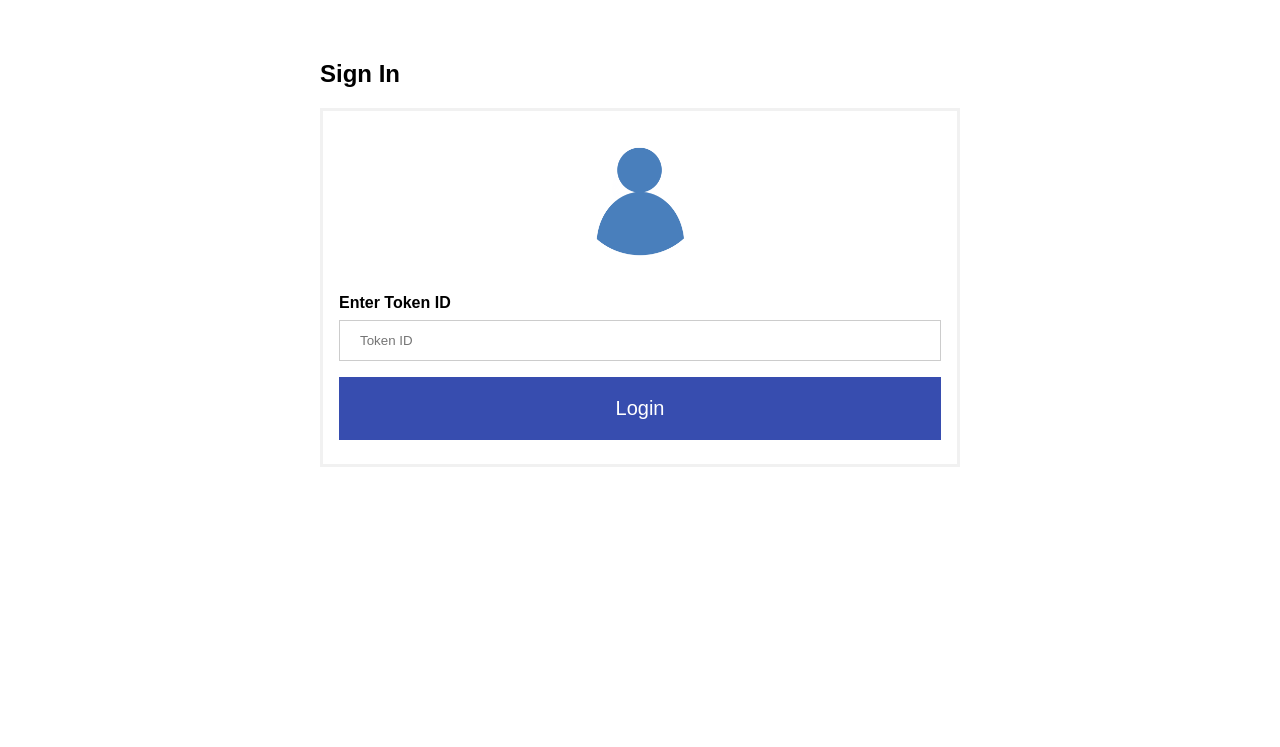
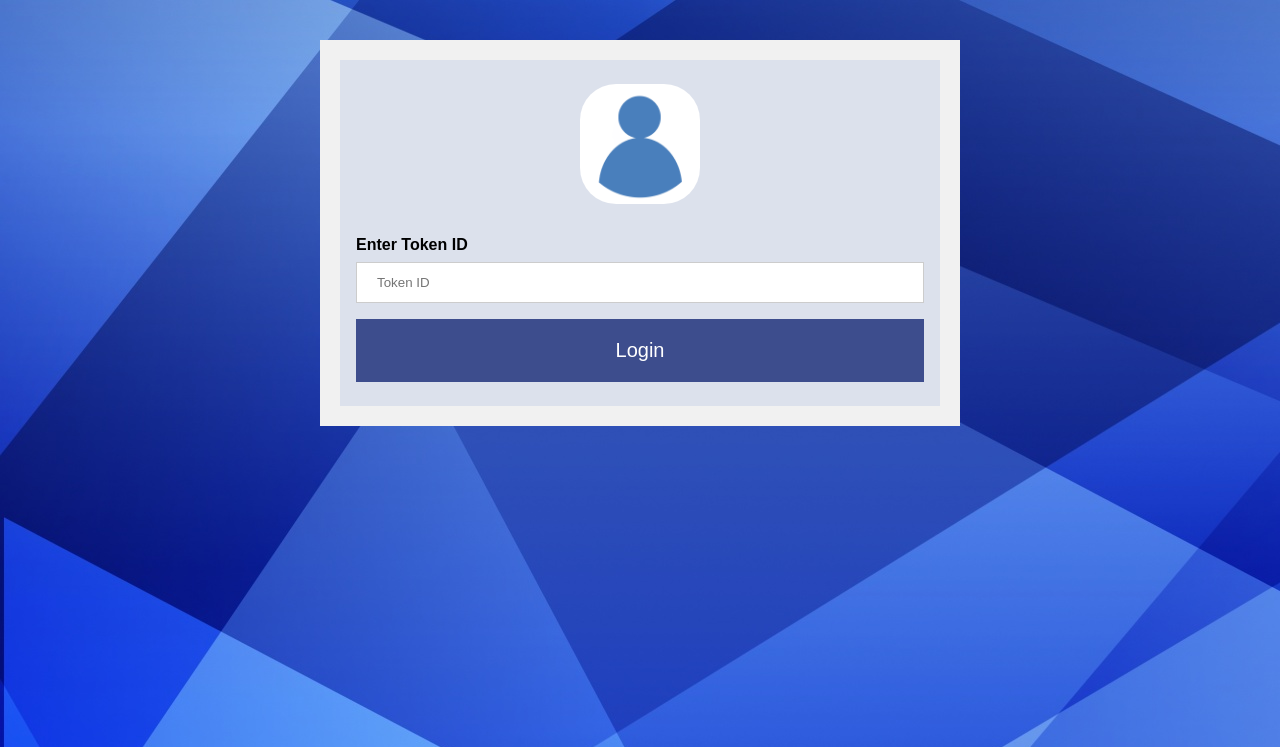
Before and after one commit to mikhail-tsir/ImgLblr, a Flask app: page / in a window 1280 px wide. Shown: the top 747 px of the page. Run offline with Flask 2, Linux system fonts and the light colour scheme.

Commit message:
add stuff

```diff
--- a/Web/static/index.js
+++ b/Web/static/index.js
@@ -1,5 +1,7 @@
 function authenticate(){
     console.log("TESTING");
+
+    // Pushing ID to local storage
     var tokenId = document.getElementById("frm1");
     localStorage.setItem("Token Id", tokenId.elements[0].value);
 }
--- a/Web/templates/login.html
+++ b/Web/templates/login.html
@@ -10,11 +10,13 @@
             font-family: Arial, Helvetica, sans-serif;
             width: 50%;
             padding: 40px 0px;
+            background-image: url(background.jpg);
             margin: auto;
         }
 
         form {
-            border: 3px solid #f1f1f1;
+            border: 20px solid #f1f1f1;
+            background-color: #dce1ec;
         }
 
         input[type=text],
@@ -28,7 +30,7 @@
         }
 
         button {
-            background-color: #374daf;
+            background-color: #3d4d8d;
             color: white;
             padding: 20px 20px;
             margin: 8px 0;
@@ -77,14 +79,10 @@
 
 <body>
 
-    <h2>Sign In</h2>
-
     <form id = frm1 action="demo" method="post">
         <div class="imgcontainer">
             <img src="{{url_for('static', filename='profile.png')}}" alt="Avatar" class="avatar">
         </div>
-
-
 
         <div class="container">
             <label for="id"><b>Enter Token ID</b></label>
@@ -93,8 +91,6 @@
             <button type="submit" onclick="authenticate()">Login</button>
         </div>
 
-
-
     </form>
 
 </body>
```
Also changed, not shown: Web/static/mainPage.js (+14 -1 lines).
